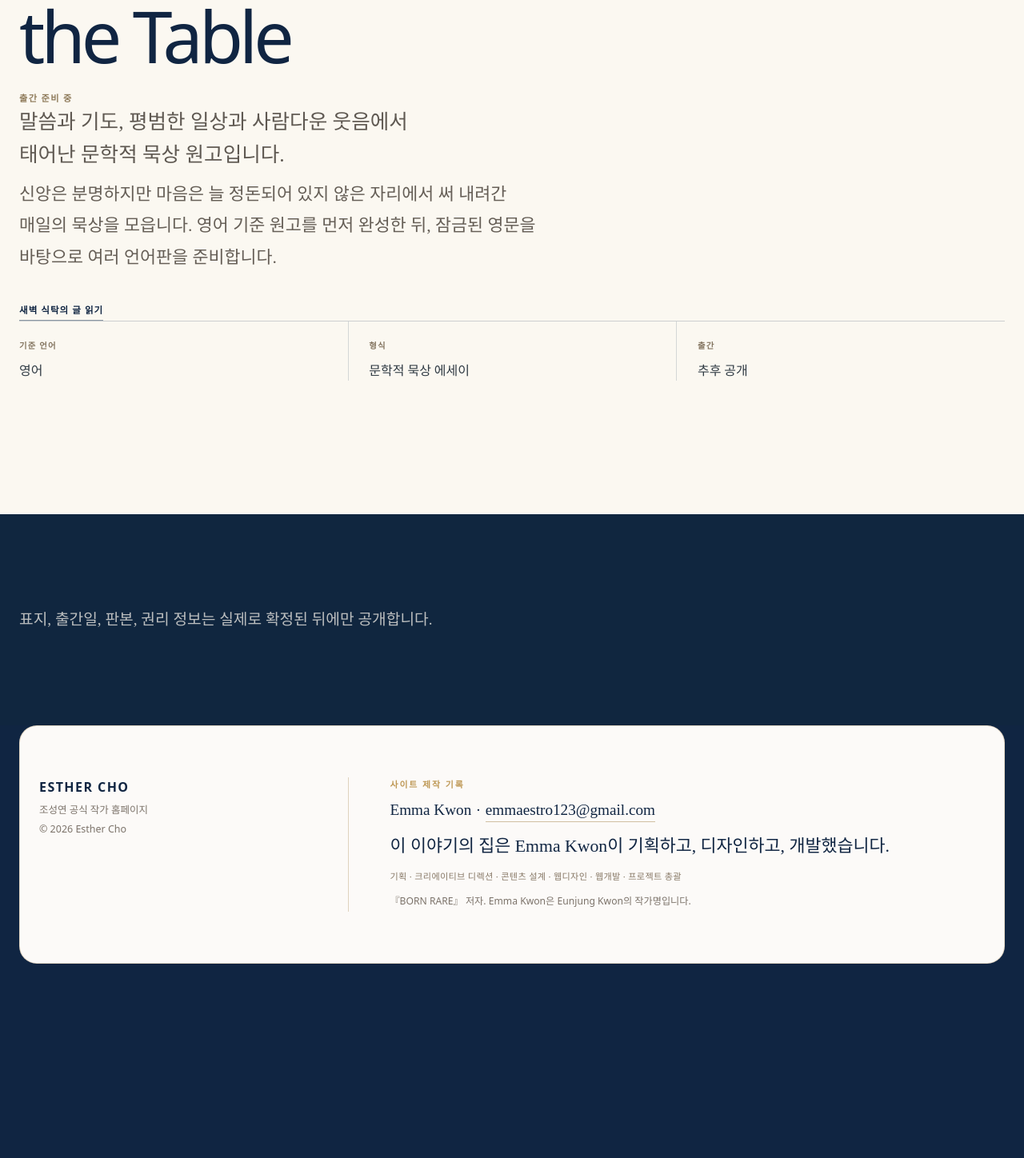
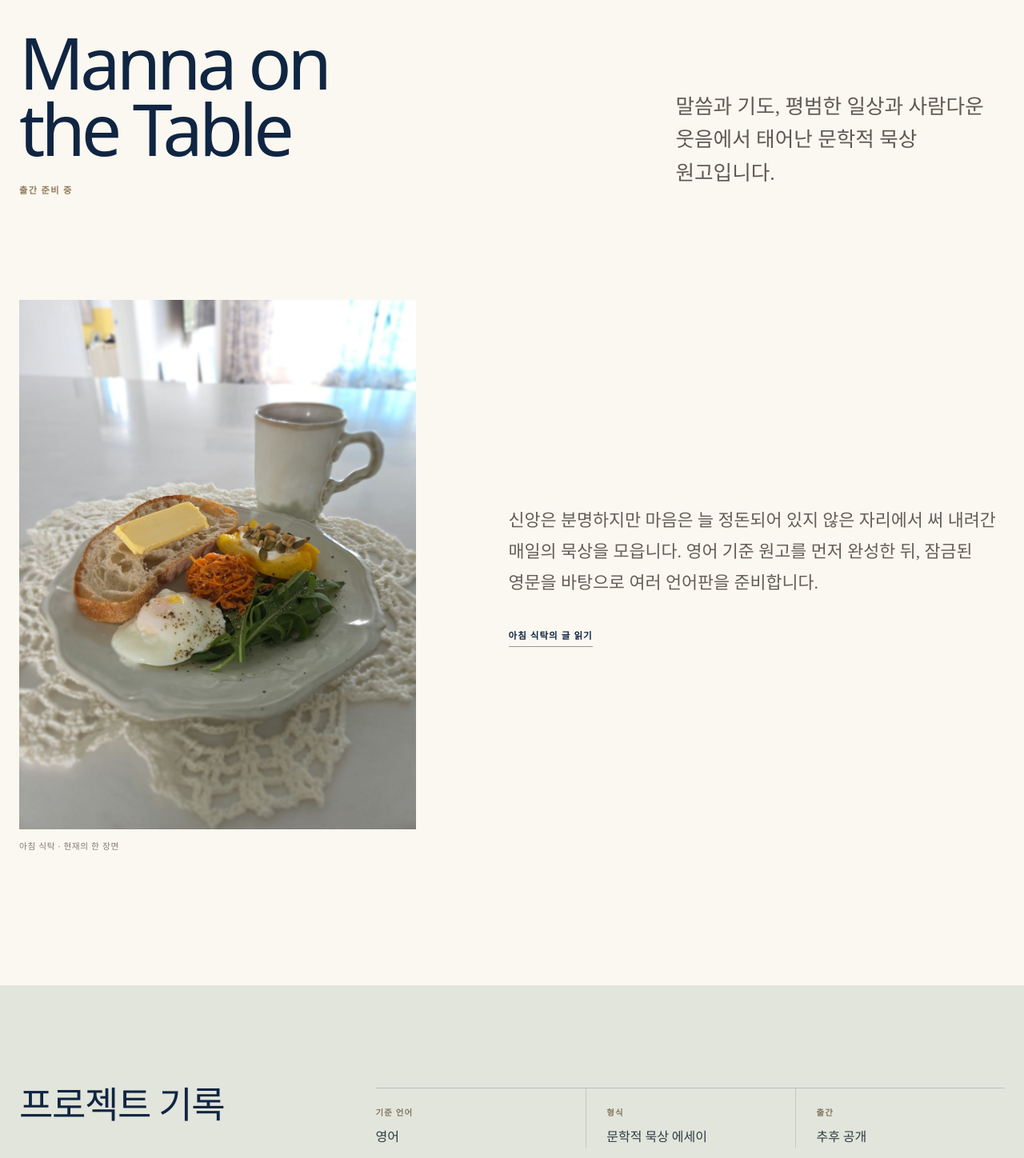
Before and after one commit to k-mama/esthercho, a Next.js app: page /ko/books in a window 1280 px wide. Shown: the part 1082-2530 px from the top of the page at 80% size. Before the commit the page ends 2311 px from the top, so only its background shows below. Built offline with nearby package versions, Linux system fonts and the light colour scheme.

Commit message:
feat: mirror editorial Books room in Korean

```diff
--- a/src/app/ko/books/page.tsx
+++ b/src/app/ko/books/page.tsx
@@ -1,4 +1,5 @@
 import type { Metadata } from "next";
+import Image from "next/image";
 import Link from "next/link";
 import { PageCover } from "@/components/page-cover";
 import { featuredBook } from "@/content/books";
@@ -31,21 +32,44 @@ export default function KoreanBooksPage() {
         shade="soft"
       />
 
-      <section className={styles.projectSection}>
-        <div className={`container ${styles.projectGrid}`}>
+      <section className={styles.projectSection} aria-labelledby="featured-book-title">
+        <div className={`container ${styles.projectHeader}`}>
+          <p className={styles.eyebrow}>{featuredBook.eyebrow.ko}</p>
+          <div className={styles.projectTitleBlock}>
+            <h2 id="featured-book-title" className={styles.title}>
+              {featuredBook.title}
+            </h2>
+            <span className={styles.status}>{featuredBook.status.ko}</span>
+          </div>
+          <p className={styles.deck}>{featuredBook.deck.ko}</p>
+        </div>
+
+        <div className={`container ${styles.projectBody}`}>
+          <figure className={styles.projectFigure}>
+            <Image
+              src="/media/esther/morning-table.jpg"
+              alt="조성연 작가의 아침 식탁에 놓인 아침 식사"
+              width={1200}
+              height={1600}
+              sizes="(max-width: 899px) 82vw, 38vw"
+            />
+            <figcaption>아침 식탁 · 현재의 한 장면</figcaption>
+          </figure>
+
           <div className={styles.projectCopy}>
-            <p className={styles.eyebrow}>{featuredBook.eyebrow.ko}</p>
-            <h2 className={styles.title}>{featuredBook.title}</h2>
-            <span className={styles.status}>{featuredBook.status.ko}</span>
-            <p className={styles.deck}>{featuredBook.deck.ko}</p>
-            <p className={styles.description}>
-              {featuredBook.description.ko}
-            </p>
+            <p className={styles.description}>{featuredBook.description.ko}</p>
             <Link className={styles.projectLink} href="/ko/notes/">
-              새벽 식탁의 글 읽기
+              아침 식탁의 글 읽기
             </Link>
           </div>
+        </div>
+      </section>
 
+      <section className={styles.detailsSection} aria-labelledby="project-notes-title">
+        <div className={`container ${styles.detailsInner}`}>
+          <h2 id="project-notes-title" className={styles.detailsHeading}>
+            프로젝트 기록
+          </h2>
           <dl className={styles.projectFacts}>
             {facts.map((item) => (
               <div className={styles.fact} key={item.label.ko}>
@@ -58,7 +82,8 @@ export default function KoreanBooksPage() {
       </section>
 
       <section className={styles.note}>
-        <div className="container">
+        <div className={`container ${styles.noteInner}`}>
+          <p className={styles.noteLabel}>출간 기록</p>
           <p>
             표지, 출간일, 판본, 권리 정보는 실제로 확정된 뒤에만
             공개합니다.
```
